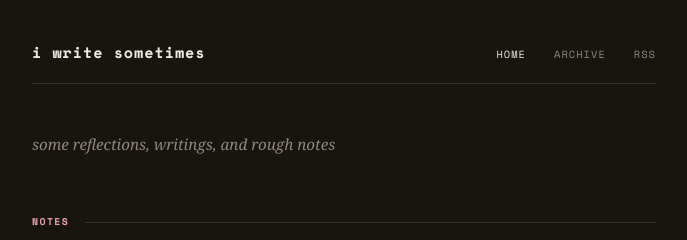
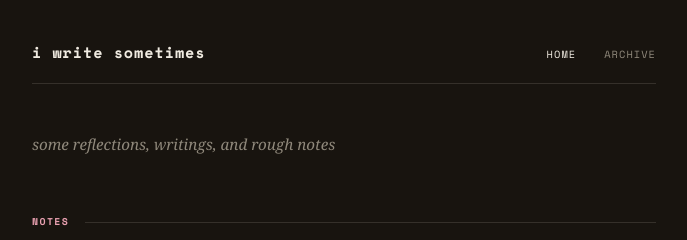
Before and after one commit to shlokamohanty/i-write-sometimes, a Jekyll site: the page built from index.md, in a window 1280 px wide. Shown: the top 240 px of the page, without its empty margins (296-983 px from the left). Built offline with Jekyll 4.4.1, drawn with Linux system fonts in a browser that asks for light colours.

Commit message:
Refactor layout for home page and remove RSS link
Removed RSS link and added conditional layout for home page.

```diff
--- a/_layouts/default.html
+++ b/_layouts/default.html
@@ -21,13 +21,23 @@
         <nav class="site-nav">
           <a href="{{ '/' | relative_url }}"{% if page.url == '/' %} class="active"{% endif %}>home</a>
           <a href="{{ '/archive.html' | relative_url }}"{% if page.url contains 'archive' %} class="active"{% endif %}>archive</a>
-          <a href="{{ '/feed.xml' | relative_url }}">rss</a>
         </nav>
       </div>
     </header>
 
     <main class="site-main">
-      {{ content }}
+      {% if page.layout == 'home' %}
+        <div class="home-columns">
+          <div class="col-left">
+            {% include markov.html %}
+          </div>
+          <div class="col-right">
+            {{ content }}
+          </div>
+        </div>
+      {% else %}
+        {{ content }}
+      {% endif %}
     </main>
 
     <footer class="site-footer">
```
